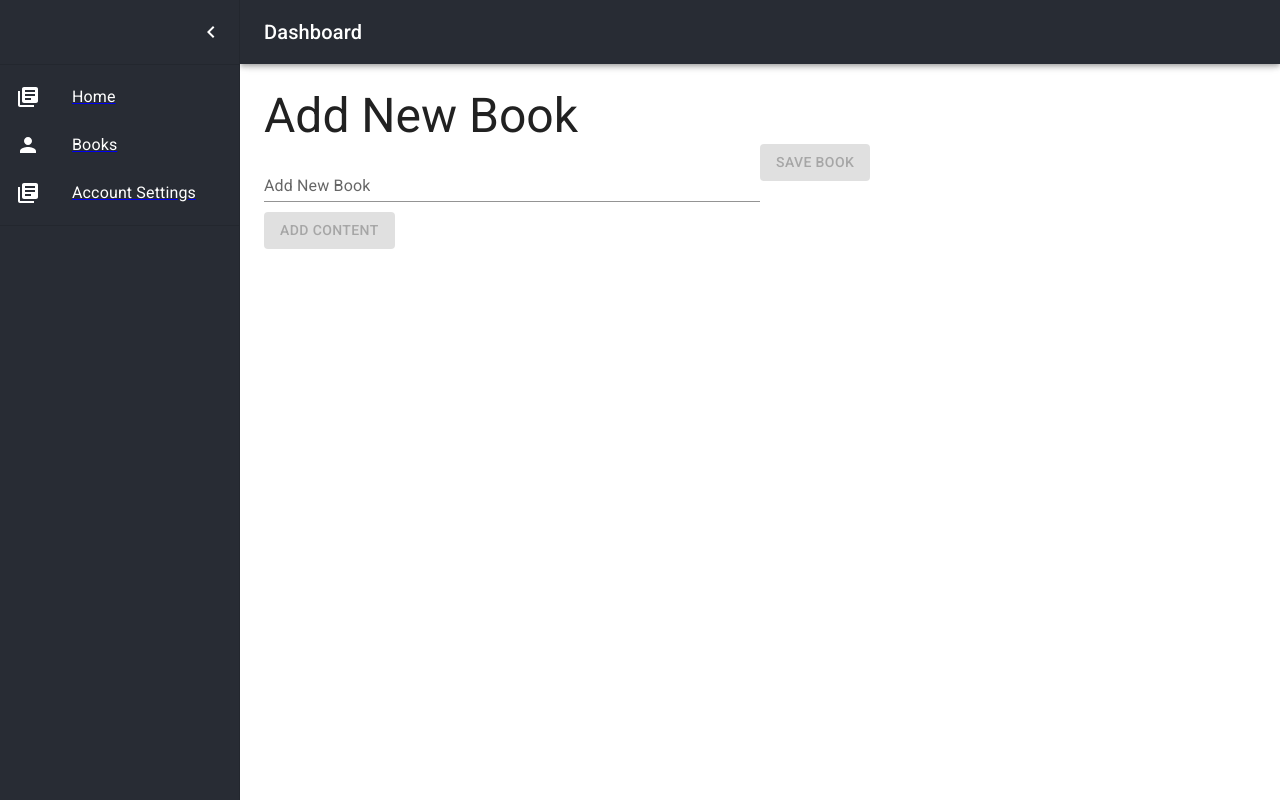
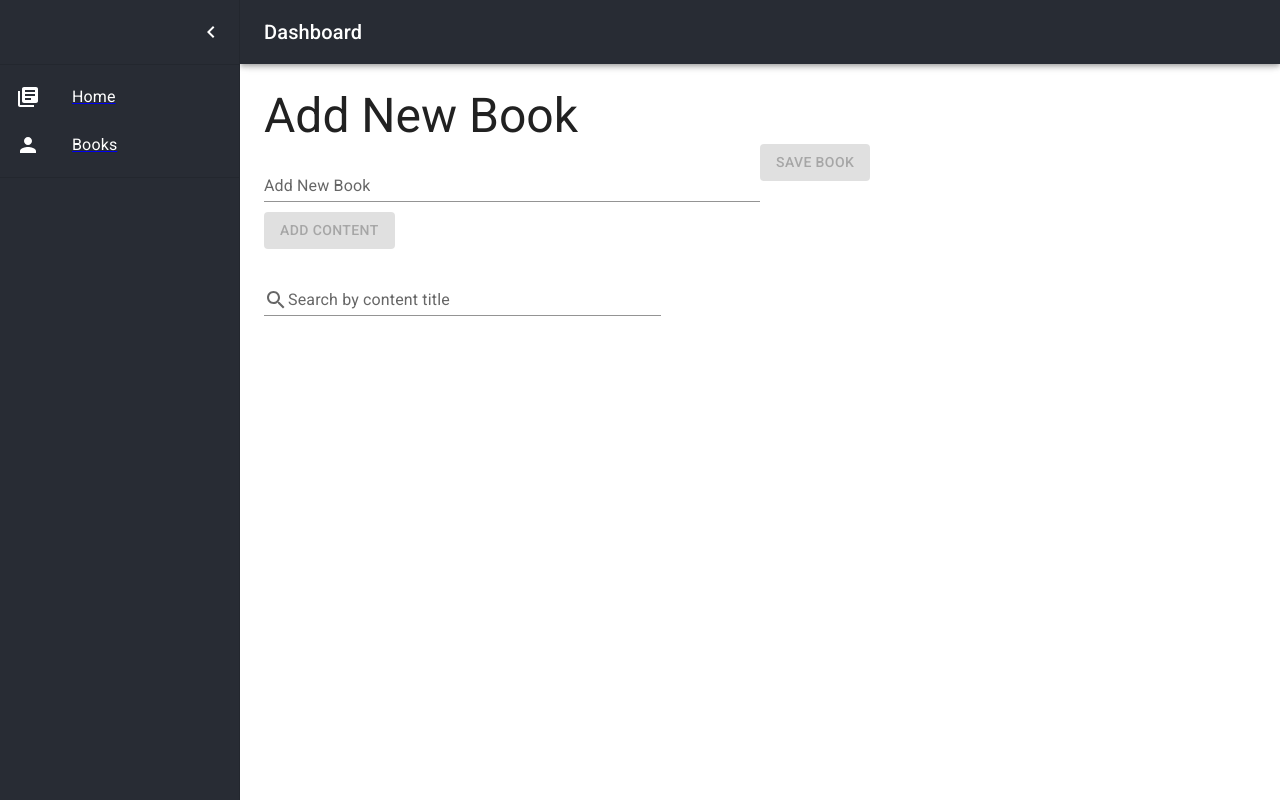
Before and after one commit to tashfeenMustafa/BookManagementSoftware, a React (Create React App) app in the folder client/: page /add-new-book in a window 1280 px wide. Both pictures are taken after a click on the button "open drawer". Built offline with nearby package versions, Linux system fonts and the light colour scheme.

Commit message:
Added content search feature, saving books and contents in local storage

```diff
--- a/client/src/AddNewBook/AddNewBook.js
+++ b/client/src/AddNewBook/AddNewBook.js
@@ -5,6 +5,7 @@ import Button from '@mui/material/Button';
 import SaveBookName from './SaveBookName.js';
 import AddContentBox from '../AddContent/AddContentBox.js';
 import Content from '../Contents/Content.js';
+import SearchContent from '../Contents/SearchContent.js';
 
 function AddNewBook() {
     let params = useParams()
@@ -16,10 +17,36 @@ function AddNewBook() {
     const [bookTitle, setBookTitle] = useState(() => bookTitleParams ? bookTitleParams : '')
     const [pageParams, setPageParams] = useState(() => bookTitleParams ? bookTitleParams : '')
 
-    const [contentsList, setContents] = useState([])
+    const [contentsList, setContents] = useState(() => {
+        let books = localStorage.getItem('books') ? JSON.parse(localStorage.getItem('books')) : []
+        let isBook = books.find(book => book.bookTitle === bookTitle)
+
+        if (isBook !== undefined) {
+            if (isBook.contents) {
+                return isBook.contents
+            }
+        }
+        return []
+    })
 
     const [disableSaveBookButton, setDisableSaveBookButton] = useState(true)
     const [disableAddContentButton, setDisableAddContentButton] = useState(true)
+    const [search, setSearchTerm] = useState('')
+
+    const [searchResults, setSearchResults] = useState([])
+
+    let onSearch = (searchTerm) => {
+        console.log(searchTerm)
+        setSearchTerm(searchTerm)
+        getSearchResults(searchTerm)
+    }
+
+    let getSearchResults = (searchTerm) => {
+        let results = contentsList.filter((content) => {
+            return content.title1.toLowerCase().includes(searchTerm.toLowerCase()) || content.title2.toLowerCase().includes(searchTerm.toLowerCase())
+        })
+        setSearchResults(results)
+    }
 
     useEffect(() => {
         if (bookTitle === '') {
@@ -31,6 +58,7 @@ function AddNewBook() {
             let books = localStorage.getItem('books') ? JSON.parse(localStorage.getItem('books')) : []
 
             let isBook = books.find(book => book.bookTitle === bookTitle)
+            let isBookIndex = books.findIndex(book => book.bookTitle === bookTitle)
 
             if (isBook === undefined) {
                 let newBook = {
@@ -38,13 +66,20 @@ function AddNewBook() {
                     contents: contentsList
                 }
 
+                console.log(newBook)
                 books = [...books, newBook]
+                localStorage.setItem('books', JSON.stringify(books))
+            }
+            if (isBook !== undefined) {
+                books[isBookIndex] = {
+                    bookTitle: bookTitle,
+                    contents: contentsList
+                }
 
                 localStorage.setItem('books', JSON.stringify(books))
             }
         }
     }, [bookTitle, pageParams, contentsList])
-
 
     const handleAddContentButton = () => {
         setShowContent(!showAddContentBox)
@@ -65,6 +100,15 @@ function AddNewBook() {
     }
 
     const contents_List = contentsList.map((content, index) => {
+        return (
+            <Content
+                key={index}
+                index={index}
+                content={content} />
+        )
+    })
+
+    const searchResultsBooks = searchResults.map((content, index) => {
         return (
             <Content
                 key={index}
@@ -96,7 +140,13 @@ function AddNewBook() {
                     handleSaveContent={handleSaveContent} />
                 :
                 ''}
-            {contentsList ? contents_List : null}
+            <div>
+                <SearchContent
+                    searchTerm={search}
+                    onSearch={onSearch} />
+            </div>
+
+            {search.length ? searchResultsBooks : contents_List}
         </div>
     )
 }
--- a/client/src/AllBooks/AllBooks.js
+++ b/client/src/AllBooks/AllBooks.js
@@ -1,4 +1,4 @@
-import React, { useState, useEffect } from 'react';
+import React, { useState } from 'react';
 import { Link } from "react-router-dom";
 import Typography from '@mui/material/Typography';
 import Button from '@mui/material/Button';
--- a/client/src/Contents/Content.js
+++ b/client/src/Contents/Content.js
@@ -7,39 +7,84 @@ import ContentNumberOfPagesInput from './ContentNumberOfPagesInput';
 import ContentEditDeleteButton from './ContentEditDeleteButtons';
 import ContentTitleAndSelect from './ContentTitleAndSelect';
 
+const titleLabel = 'Content Title'
+const titleLabel1 = 'Content Title 1'
+const titleLabel2 = 'Content Title 2'
+
+const fileLabel = 'File Upload'
+const fileLabel1 = 'File Upload 1'
+const fileLabel2 = 'File Upload 2'
+
+const S = 'S'
+const S1 = 'S1'
+const S2 = 'S2'
+
+const E = 'E'
+const E1 = 'E1'
+const E2 = 'E2'
+
+const N = 'N'
+const N1 = 'N1'
+const N2 = 'N2'
+
 export default function Content(props) {
     return (
         <Box
             key={props.index}
-            component="div"
             sx={{
                     margin: '1% 0 1% 0',
-                    p: 2,
+                    p: '12px 8px 12px 8px',
                     border: '1px solid grey'
             }}>
             {
                 props.content.type === "comparison-report" ?
                 <>
                     <ContentTitleAndSelect
-                        title={props.content.title1 + ' and ' + props.content.title2} />
+                        title={props.content.title1 +
+                        ' and ' + props.content.title2}
+                        type={props.content.type} />
+                    <div style={{
+                        marginTop: '2%'
+                    }}>
                         <ContentStartPageInput
+                            label={S1}
                             s={props.content.s1} />
                         <ContentEndPageInput
+                            label={E1}
+                            e={props.content.e1} />
+                        <ContentNumberOfPagesInput
+                            label={N1}
+                            n={props.content.n1} />
+                        <ContentStartPageInput
+                            label={S2}
+                            s={props.content.s2} />
+                        <ContentEndPageInput
+                            label={E2}
                             e={props.content.e2} />
                         <ContentNumberOfPagesInput
-                        n={props.content.n1 + props.content.n2} />
+                            label={N2}
+                            n={props.content.n2} />
+                    </div>
                     <ContentEditDeleteButton />
                 </>
                 :
                 <>
                     <ContentTitleAndSelect
-                        title={props.content.title1} />
+                        title={props.content.title1}
+                        type={props.content.type} />
+                    <div style={{
+                        marginTop: '2%'
+                    }}>
                         <ContentStartPageInput
+                            label={S}
                             s={props.content.s1} />
                         <ContentEndPageInput
+                            label={E}
                             e={props.content.e1} />
                         <ContentNumberOfPagesInput
+                            label={N}
                             n={props.content.n1} />
+                    </div>
                     <ContentEditDeleteButton />
                 </>
             }
--- a/client/src/Contents/ContentTitleAndSelect.js
+++ b/client/src/Contents/ContentTitleAndSelect.js
@@ -1,23 +1,43 @@
 import * as React from 'react';
-import FormGroup from '@mui/material/FormGroup';
-import FormControlLabel from '@mui/material/FormControlLabel';
 import Checkbox from '@mui/material/Checkbox';
 import Typography from '@mui/material/Typography';
+import Grid from '@mui/material/Grid';
 
+const label = { inputProps: { 'aria-label': 'Checkbox demo' } };
 export default function ContentTitleAndSelect(props) {
     return (
-        <FormGroup>
-            <FormControlLabel
-                control={<Checkbox />}
-                label={
-                    <Typography
-                        sx={{
-                            width: '100%'
-                        }}
-                    >
-                        {props.contentType ? props.contentType : props.title}
-                    </Typography>
-            } />
-        </FormGroup>
+        <Grid
+        container
+        spacing={2}>
+            <Grid
+                item
+                xs={12}
+                sm={12}
+                md={12}
+                lg={12}>
+                <Checkbox {...label} />
+                <Typography
+                    component="span">
+                    {props.contentType ? props.contentType : props.title}
+                </Typography>
+            </Grid>
+            <Grid
+
+                item
+                xs={12}
+                sm={12}
+                md={12}
+                lg={12}>
+                <Typography
+                sx={{
+                    paddingLeft: 1,
+                    paddingBottom: 4
+                }}
+                    variant="p">
+                        {props.type}
+                </Typography>
+            </Grid>
+        </Grid>
+
     )
 }
--- /dev/null
+++ b/client/src/Contents/SearchContent.js
@@ -0,0 +1,35 @@
+import React from 'react';
+import TextField from '@mui/material/TextField';
+import SearchIcon from '@mui/icons-material/Search';
+import Typography from '@mui/material/Typography';
+
+export default function SearchContent(props) {
+    let handleSearchChange = (event) => {
+        props.onSearch(event.target.value)
+    }
+
+    return (
+        <TextField
+            sx={{
+                margin: '2% 0 2% 0',
+                width: '40%'
+            }}
+            id="standard-basic"
+            label={
+                <Typography
+                paragraph
+                sx={{
+                    width: '100%'
+                }}>
+                    <SearchIcon
+                    sx={{
+                        float: 'left'
+                    }}/>
+                    Search by content title
+                </Typography>
+            }
+            variant="standard"
+            value={props.searchTerm}
+            onChange={handleSearchChange} />
+    )
+}
--- a/client/src/Dashboard/SideMenuItems.js
+++ b/client/src/Dashboard/SideMenuItems.js
@@ -5,8 +5,7 @@ import ListItemIcon from '@mui/material/ListItemIcon'
 import ListItemText from '@mui/material/ListItemText'
 import LibraryBooksIcon from '@mui/icons-material/LibraryBooks'
 import PersonIcon from '@mui/icons-material/Person'
-import { Link } from 'react-router-dom'
-import { useParams } from "react-router-dom";
+import { Link } from 'react-router-dom';
 import { ThemeProvider, createTheme } from '@mui/material/styles';
 
 import './SideMenuItem.css'
@@ -35,12 +34,9 @@ const theme = createTheme({
 });
 
 export default function SideMenuItems() {
-  let params = useParams()
-  let user = params.user
-
   return (
     <List>
-      {[{text: 'Home', link: `/dashboard`}, {text: 'Books', link: `/books/`}, {text: 'Account Settings', link: '/account'}].map((menu, index) => (
+      {[{text: 'Home', link: `/dashboard`}, {text: 'Books', link: `/books/`}].map((menu, index) => (
         <Link
           key={menu.text}
           to={menu.link}>
```
Lines whose indentation alone changed are shown as unchanged.
